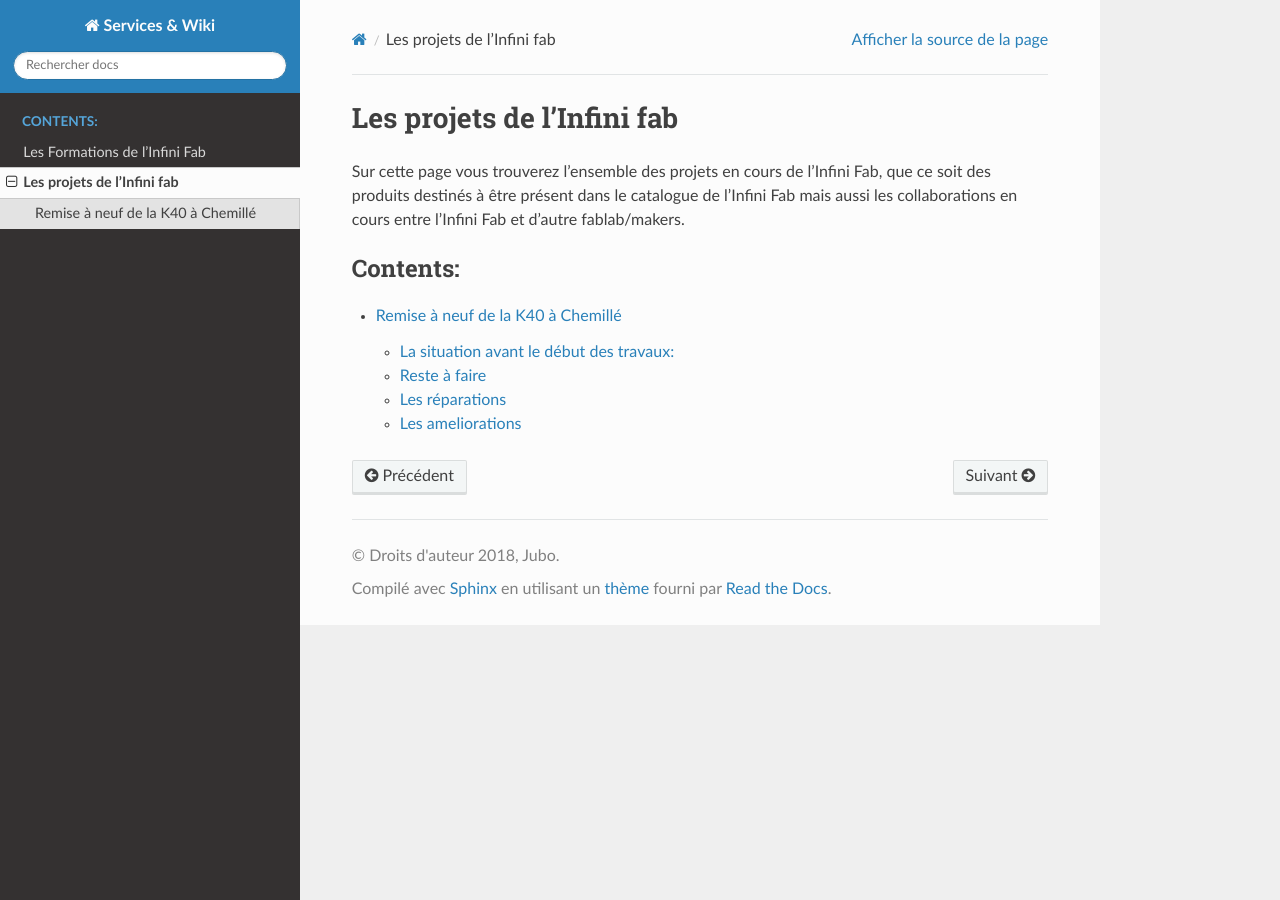
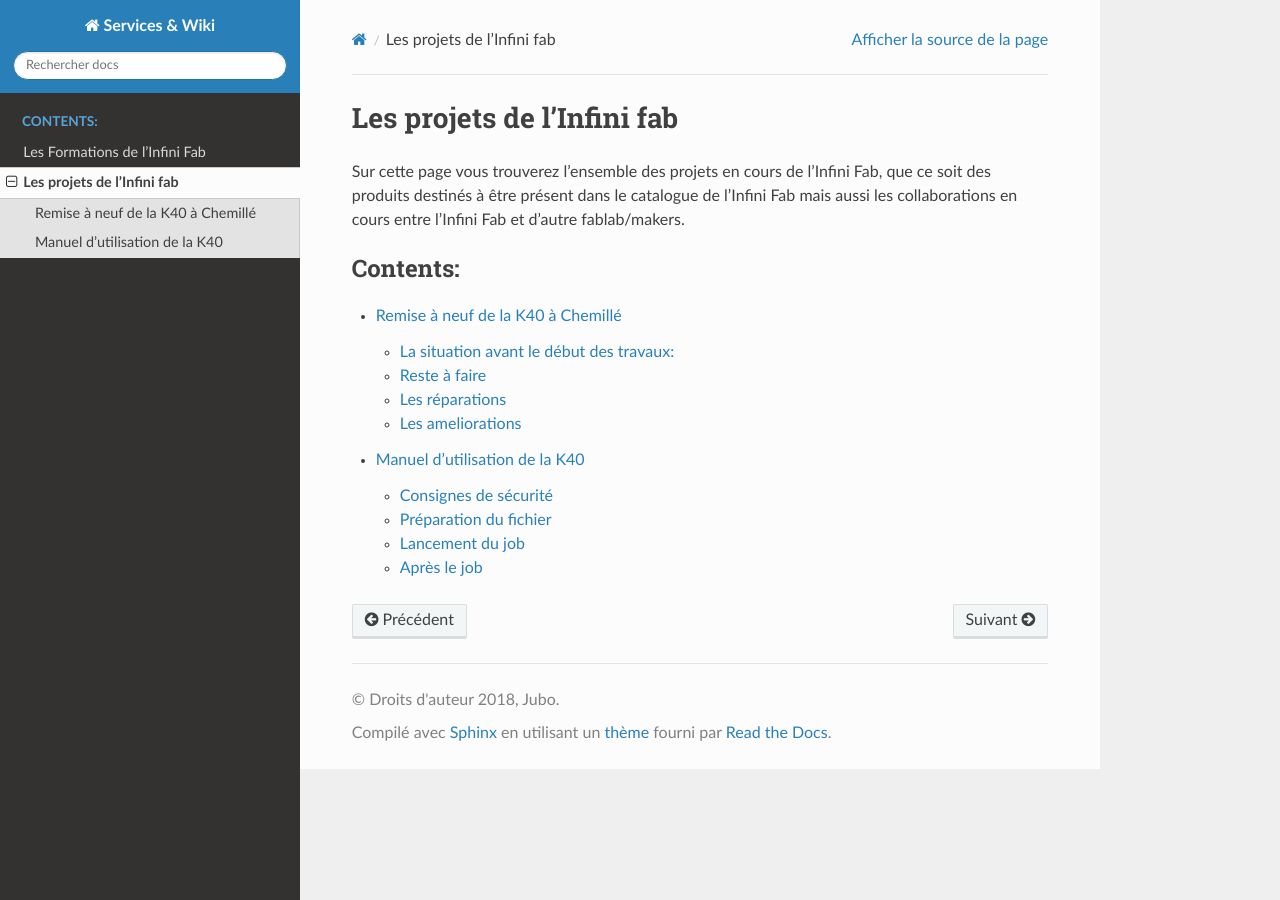
Before and after one commit to InfiniFab/Wiki, a Sphinx documentation site: the page built from source/projets.rst, in a window 1280 px wide. Built offline with Sphinx 7.4.7 and the Read the Docs theme 2.0.0, drawn with Linux system fonts in a browser that asks for light colours; some of the changed lines change nothing that is shown.

Commit message:
Update 13/04

```diff
--- a/source/laser_bocal.rst
+++ b/source/laser_bocal.rst
@@ -84,7 +84,7 @@ Octoprint est un serveur dédié installé sur un Raspberry Pi qui permete de co
 Ce type de serveur permet la préparation d'un job d'un manière classique(jusqqu'à obtention du gcode) sur un PC, puis d'envoyer le gcode sur Octoprint.
 Cela permet de garder /path/to/fileun suivi des job qui sont exécuter sur la machine.
 
-:download:`Methode utilisée pour configurer l'Octoprint pour le Smoothieboard<https://github.com/foosel/OctoPrint/wiki/Setup-OctoPrint-with-Smoothie>`
+`Methode utilisée pour configurer l'Octoprint pour le Smoothieboard <https://github.com/foosel/OctoPrint/wiki/Setup-OctoPrint-with-Smoothie>`_
 
 
 Le capteur de temperature
@@ -103,9 +103,9 @@ Le tube laser est sensible au hausse de température, pour éviter une surchauff
 * 7 Resistance 220 Ohm
 * 1 Resistance 10 kOhm
 
-:download:`Mesurer la température <https://www.carnetdumaker.net/articles/mesurer-une-temperature-avec-un-capteur-1-wire-ds18b20-et-une-carte-arduino-genuino/>`
+`Mesurer la température <https://www.carnetdumaker.net/articles/mesurer-une-temperature-avec-un-capteur-1-wire-ds18b20-et-une-carte-arduino-genuino/>`_
 
-:download:`page où le code pour afficher la température à été récuperer <https://randomnerdtutorials.com/arduino-temperature-displayed-on-4-digit-7-segment/>`
+`page où le code pour afficher la température à été récuperer <https://randomnerdtutorials.com/arduino-temperature-displayed-on-4-digit-7-segment/>`_
 
 :download:`le code final <code/k40_temp_measurement.ino>`
 
@@ -146,23 +146,28 @@ Le type de capteur utilisé sur la k40 de base
   :height: 100px
 
 à priori il fonctionne mais le cablâge n'est plus bon, il faut verifier que le capteur est correctment allimenté(trouver le 5V).
+Après plusieurs essais, on abandone l'utilisation du capteur d'origine.
+La solution est alors d'utiliser un captur méchanique simple.
+Il faut ensuite décider de l'emplacement du capteur puis modifier les parametres de la smoothie en fonction.
+
+`page explicant les parametre de smoothie sur les endstop <http://smoothieware.org/endstops>`_
 
 Securité du capôt
 -----------------
 
 Pour éviter que le laser ne tire avec le capôt ouvert, il faut installer un capteur de fin de course, on peut suivre l'exemple de la video suivante.
 
-:download:`la video d'installation du capteur de fin de course <https://www.youtube.com/watch?v=VZTmWC3sXR0>`
+`la video d'installation du capteur de fin de course <https://www.youtube.com/watch?v=VZTmWC3sXR0>`_
 
 Calibration des Moteurs
 -----------------------
 
-:download:`simplement suivre ce tuto <http://smoothieware.org/laser-cutter-guide#configuring>`
+`simplement suivre ce tuto <http://smoothieware.org/laser-cutter-guide#configuring>`_
 
 Calibration des mirroirs
 ------------------------
 
-:download:`un très bon guide pour aligner les mirroirs<https://k40laser.se/lens-mirrors/mirror-alignment-the-ultimate-guide/>`
+`un très bon guide pour aligner les mirroirs <https://k40laser.se/lens-mirrors/mirror-alignment-the-ultimate-guide/>`_
 
 Modification du capot de commande
 ---------------------------------
@@ -189,9 +194,12 @@ Ecran de commande la laser
 
 On pourrait utilier un écran PiTFT pour pouvoir lancer des jobs en étant devant la laser.
 
-:download:`un possible moyen de le faire <http://projectable.me/raspberry-pi-touchscreen-octoprint-controller/>`
+`un possible moyen de le faire <http://projectable.me/raspberry-pi-touchscreen-octoprint-controller/>`_
 
 Manuel utilisateur
 ------------------
 
+
+:ref:`Manuel d'utilisation de la k40 <manuel-k40>`
+
 La méthode à utiliser pour usiner un job sera surrement via le logiciel Visicut, qui permet de génerer du G-code pour du raster ou de la coupe à partir d'un fichier d'image vectorielle ou d'une image pixelisée
--- /dev/null
+++ b/source/laser_manuel.rst
@@ -0,0 +1,68 @@
+.. _manuel-k40:
+
+Manuel d'utilisation de la K40
+##################################
+
+
+Consignes de sécurité
+""""""""""""""""""""""
+
+Les choses à faire avant de démarrer le laser
+---------------------------------------------
+
+* brancher le circuit d'eau du laser sur la pompe à eau
+* Allumer la pompe à eau (il suffit de la brancher)
+
+.. important::
+
+	Regarder au niveau du tube laser, toutes les bulles d'air doivent être évacuées. S'il le faut soulever un peut la k40 sur le côté pour évacuer les bulles qui restent.
+
+
+* Installer l'évacuation d'air de la k40
+* brancher l'evacuation d'air
+* S'assurer que le bouton "laser" est relevé
+* S'assurer que le Raspberry Pi est allumé
+
+Demarage de la K40
+------------------
+
+* Appuyer sur le bouton power de la K40
+* Allumer le compresseur
+* Appuyer sur le bouton "laser"
+
+.. important::
+
+	Lorsque l'on appui sur le bouton laser, il peut arriver que la commande du laser dans la smoothie soit bloquée à "tirer", mettre un materiel de test sous la tête du laser lors de l'appui du bouton laser et s'assurer qu'il n'y a pas de lase de "tirer"
+
+Préparation du fichier
+""""""""""""""""""""""
+
+Installation et configuration de Visicut
+----------------------------------------
+
+* Installer Visicut
+* Importer les parametres de la K40
+* Importer le fichier à usiner
+* Selectionner les parametres de coupe/gravure
+* Ajuster si besoin
+* Exporter le job en G-code
+* Se connecter à Octoprint
+
+
+Lancement du job
+""""""""""""""""""
+
+* Sur Octoprint, importer le G-code générer sur Visicut
+* Verifier les limites du job
+* Lancer le job
+
+Après le job
+""""""""""""
+
+* Eteindre le laser
+* Eteindre la K40
+* Eteindre la pompe à eau
+* Vider l'eau du tube
+* Eteindre l'evacuation d'air
+* eteindre le compresseur
+* eteindre la multiprise
--- a/source/projets.rst
+++ b/source/projets.rst
@@ -8,3 +8,4 @@ Sur cette page vous trouverez l'ensemble des projets en cours de l'Infini Fab, q
    :caption: Contents:
 
    laser_bocal
+   laser_manuel
```
